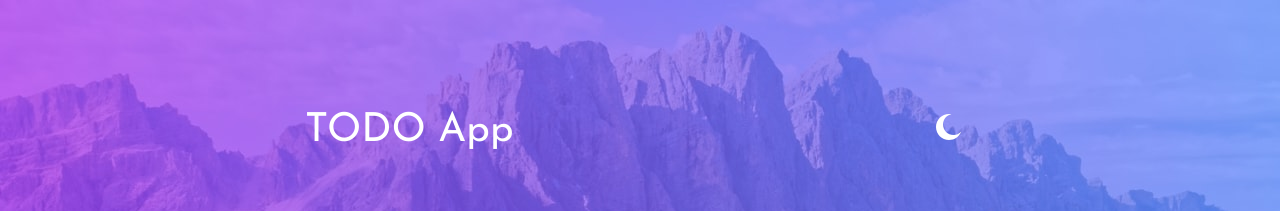
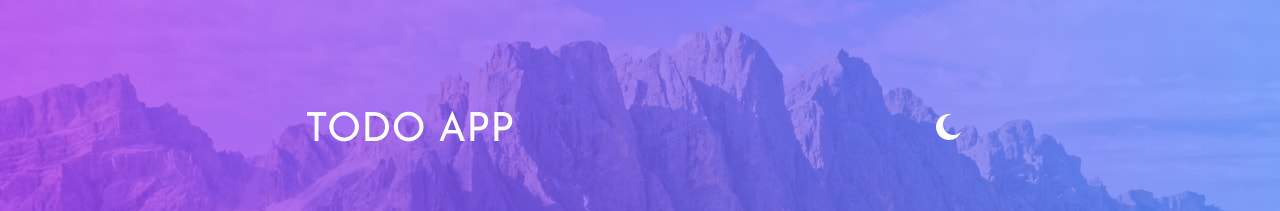
Before and after one commit to Joelynn94/frontend-todo-challenge, a React (Create React App) app: page / in a window 1280 px wide. Shown: the top 211 px of the page. Built offline with nearby package versions, Linux system fonts and the light colour scheme; the HTML template or start-up script is replaced by a standard one.

Commit message:
changed document title

```diff
--- a/public/index.html
+++ b/public/index.html
@@ -24,7 +24,7 @@
       work correctly both with client-side routing and a non-root public URL.
       Learn how to configure a non-root public URL by running `npm run build`.
     -->
-    <title>React App</title>
+    <title>TODO App</title>
   </head>
   <body>
     <noscript>You need to enable JavaScript to run this app.</noscript>
--- a/src/App.js
+++ b/src/App.js
@@ -148,7 +148,7 @@ function App() {
       >
         <div className='container'>
           <header className='todo-header'>
-            <h1 className='heading'>TODO App</h1>
+            <h1 className='heading'>TODO APP</h1>
             <ThemeToggle theme={theme} onThemeChange={handleThemeChange} />
             <TodoInput
               onFormSubmit={handleFormSubmit}
```
